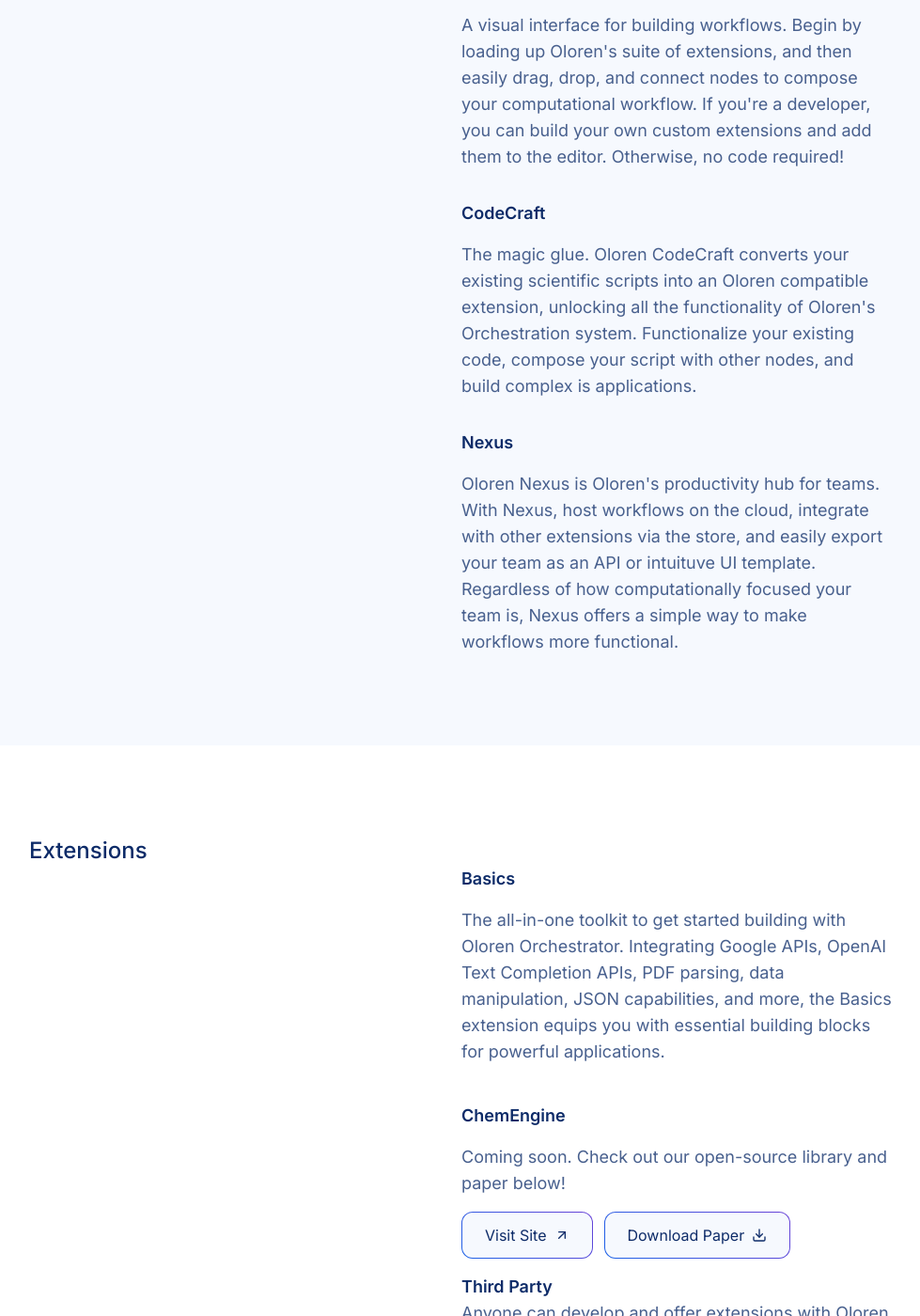
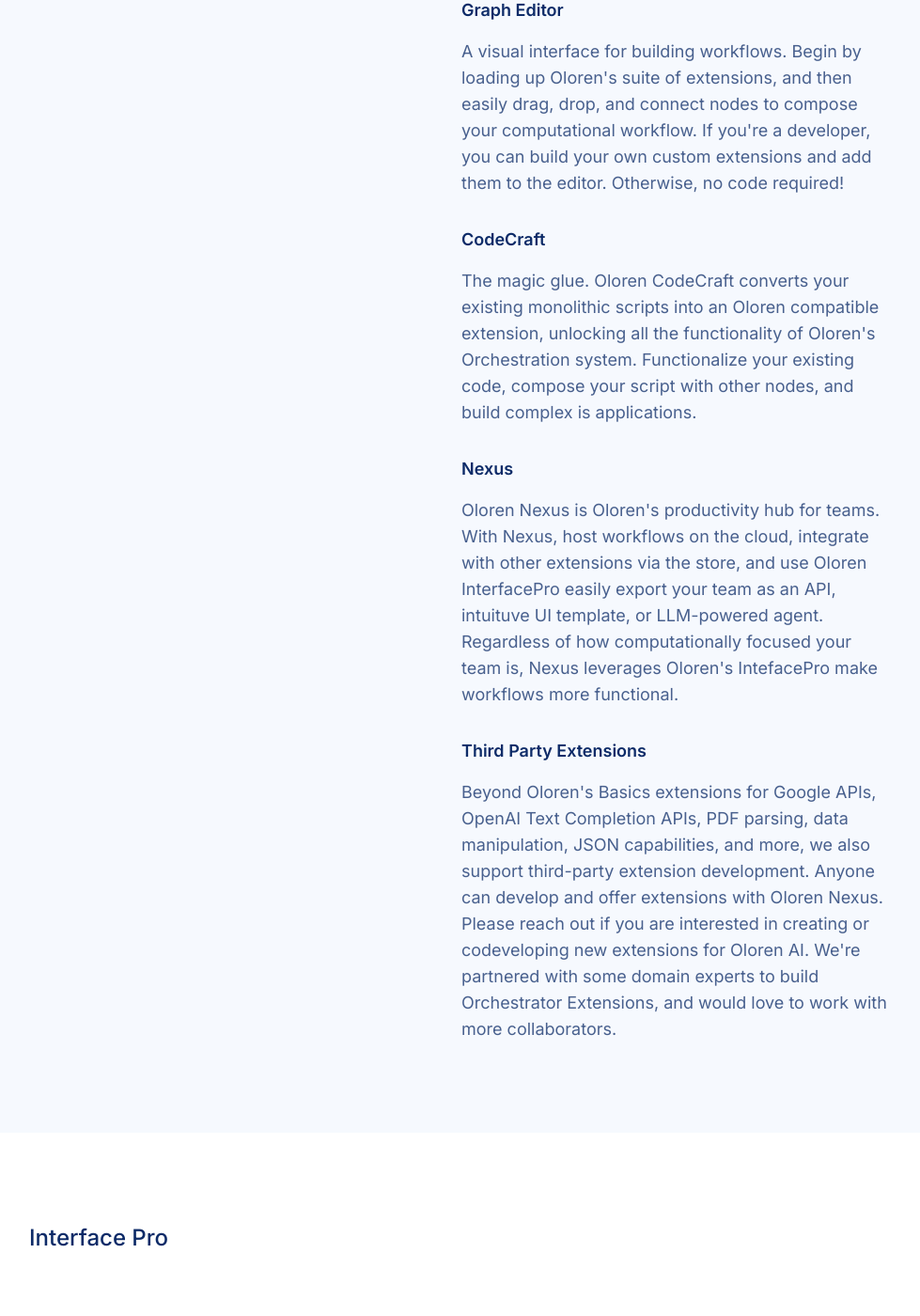
Before and after one commit to Oloren-AI/oloren-blog-site, a Jekyll site: the page built from index.html, in a window 1280 px wide and 1400 px high, scrolled down 1251 px. Shown: the whole window at 94% size, without its empty margins (149-1128 px from the left). Built offline with Jekyll 4.4.1, drawn with Linux system fonts in a browser that asks for light colours; some of the changed text lies outside the part shown.

Commit message:
new version of the copy

```diff
--- a/_includes/navbar-colored-bg.html
+++ b/_includes/navbar-colored-bg.html
@@ -9,4 +9,5 @@
 
   <a href="{{site.url}}/orchestrator.html">Orchestrator</a>
   <a href="{{site.url}}/interfacepro.html">Interface Pro</a>
+  <a href="{{site.url}}/agents.html">LLM Agents</a>
 </section>
--- a/_layouts/default.html
+++ b/_layouts/default.html
@@ -46,6 +46,7 @@
           >
             <a href="{{site.url}}/orchestrator.html">Orchestrator</a>
             <a href="{{site.url}}/interfacepro.html">Interface Pro</a>
+            <a href="{{site.url}}/agents.html">LLM Agents</a>
             <a href="mailto:contact@oloren.ai">Demo</a>
           </nav>
         </div>
@@ -64,6 +65,7 @@
         >
           <a href="{{site.url}}/orchestrator.html">Orchestrator</a>
           <a href="{{site.url}}/interfacepro.html">Interface Pro</a>
+          <a href="{{site.url}}/agents.html">LLM Agents</a>
           <a
             class="olorengradient h-fit w-fit rounded-xl p-px"
             href="mailto:contact@oloren.ai"
@@ -90,6 +92,7 @@
       >
         <a href="{{site.url}}/orchestrator.html">Orchestrator</a>
         <a href="{{site.url}}/interfacepro.html">Interface Pro</a>
+        <a href="{{site.url}}/agents.html">LLM Agents</a>
         <a href="mailto:contact@oloren.ai">Demo</a>
       </div>
 
--- /dev/null
+++ b/agents.html
@@ -0,0 +1,54 @@
+---
+title: LLM Agents
+layout: default
+---
+
+<section id="agents" class="h-fit w-full py-16 lg:py-24 flex flex-col items-center">
+    <div class="m-auto flex flex-col items-center w-full px-5 md:max-w-7xl lg:w-3/4">
+      <h2 class="text-2xl font-medium mb-4">Intelligent Oloren Agents</h2>
+      <p class="text-lg text-secondary text-center w-full max-w-lg">
+        Oloren Agents revolutionize organizational operations by harnessing the power of intelligent automation. As digital entities, Oloren Agents seamlessly collaborate with human teams, leverage the capabilities of Oloren Orchestrator, and offer a streamlined process for their creation and deployment. Oloren Agents enable rapid productization of your workflows.       </p>
+    </div>
+  </section>
+
+
+<section id="agent-employees" class="h-fit w-full bg-[#F6F9FE] py-16 lg:py-24">
+    <div class="m-auto flex w-full flex-col justify-between space-y-6 px-5 md:max-w-7xl lg:w-3/4 lg:flex-row">
+      <h2 class="text-2xl font-medium">Agents as Employees</h2>
+      <div class="text-lg text-secondary flex w-full flex-col space-y-6 lg:w-7/12">
+        <p>
+            Oloren Agents act as highly capable digital employees in a specific domain, driving automation and efficiency in your organization. These entities use your workflows and integrations to intelligently automate tasks. Oloren Agents can handle entire workflows, freeing up valuable human resources.         </p>
+      </div>
+    </div>
+</section>
+
+<section id="agents-orchestrator" class="h-fit w-full py-16 lg:py-24">
+    <div class="m-auto flex w-full flex-col justify-between space-y-6 px-5 md:max-w-7xl lg:w-3/4 lg:flex-row">
+      <h2 class="text-2xl font-medium">Agents and Orchestrator Superpowers</h2>
+      <p class="text-lg text-secondary flex w-full flex-col space-y-6 lg:w-7/12">
+        The combination of Oloren Agents with Oloren Orchestrator unlocks remarkable capabilities. Agents seamlessly integrate with Orchestrator's extensive toolkit, accessing workflows, functions, and extensions. This powerful synergy enables agents to perform complex tasks, handle intricate workflows, and interact with various systems and data sources.
+
+        The result is agents super connected to your ecosystem. Instead of agents that just telling you what to do, Oloren Agents simply can do it for you.
+      </p>
+    </div>
+</section>
+
+<section id="agent-creation" class="h-fit w-full bg-[#F6F9FE] py-16 lg:py-24">
+    <div class="m-auto flex w-full flex-col justify-between space-y-6 px-5 md:max-w-7xl lg:w-3/4 lg:flex-row">
+      <h2 class="text-2xl font-medium">Streamlined Agent Creation</h2>
+      <p class="text-lg text-secondary flex w-full flex-col space-y-6 lg:w-7/12">
+        Creating Oloren Agents is a straightforward process. With Oloren Nexus, anyone can design and export workflows as agents without extensive coding knowledge. The Oloren Nexus Agent Builder utilizes advanced AI language models and an adaptable interface, making it easy to deploy agents.
+
+        Oloren Agents leverage the network computation capabilities of Oloren Orchestrator to be super functional and the generative capabilities of Oloren InterfacePro to dynamically create custom UI. Once created, these agents can be easily integrated into existing workflows or sold as standalone products.
+            </p>
+    </div>
+</section><section id="elevate-interface-pro" class="h-fit w-full py-16 lg:py-24">
+    <div class="m-auto flex w-full flex-col justify-between space-y-6 px-5 md:max-w-7xl lg:w-3/4 lg:flex-row">
+      <h2 class="text-2xl font-medium">Oloren Agents are Powerful</h2>
+      <p class="text-lg text-secondary flex w-full flex-col space-y-6 lg:w-7/12">
+        Oloren Agents redefine automation and workforce augmentation. By leveraging the intelligence of these digital employees, organizations achieve higher levels of productivity, efficiency, and innovation.
+
+        Unleash the full potential of Oloren Agents by harnessing their synergy with Oloren Orchestrator. Combine the superpowers of agents and Orchestrator to automate complex tasks, streamline processes, and drive intelligent decision-making.
+            </p>
+    </div>
+</section>
--- a/index.html
+++ b/index.html
@@ -14,10 +14,10 @@
         </h1>
 
         <h2 class="w-full text-lg text-secondary lg:w-[73%]">
-          Science is a creative act that requires disciplined practice. Creativity is
+          Building is a creative act that requires disciplined practice. Creativity is
           <i>hard</i> - discipline is <i>structureable</i>. Oloren unlocks creativity by
-          engineering systems with composibility, stability, and usability in mind, letting
-          scientists focus on what they do best - science.
+          engineering systems with composibility, stability, and usability in mind, enabling
+          products to have far more capabilities beacuse of the deep infratstructure integration.
         </h2>
       </div>
       <div class="space-x-8">
@@ -52,7 +52,7 @@
         <div class="flex flex-col space-y-4">
           <h3 class="text-lg font-semibold">CodeCraft</h3>
           <p class="text-lg text-secondary">
-            The magic glue. Oloren CodeCraft converts your existing scientific scripts into an Oloren
+            The magic glue. Oloren CodeCraft converts your existing monolithic scripts into an Oloren
             compatible extension, unlocking all the functionality of Oloren's Orchestration system.
             Functionalize your existing code, compose your script with other nodes, and build complex is
             applications.
@@ -62,9 +62,20 @@
           <h3 class="text-lg font-semibold">Nexus</h3>
           <p class="text-lg text-secondary">
             Oloren Nexus is Oloren's productivity hub for teams. With Nexus, host workflows on the cloud, integrate
-            with other extensions via the store, and easily export your team as an API
-            or intuituve UI template. Regardless of how computationally focused your team is,
-            Nexus offers a simple way to make workflows more functional.
+            with other extensions via the store, and use Oloren InterfacePro easily export your team as an API,
+            intuituve UI template, or LLM-powered agent. Regardless of how computationally focused your team is,
+            Nexus leverages Oloren's IntefacePro make workflows more functional.
+          </p>
+        </div>
+        <div class="flex flex-col space-y-4">
+          <h3 class="text-lg font-semibold">Third Party Extensions</h3>
+          <p class="text-lg text-secondary">
+            Beyond Oloren's Basics extensions for Google APIs, OpenAI Text Completion APIs, PDF parsing, data manipulation,
+            JSON capabilities, and more, we also support third-party extension development.
+
+            Anyone can develop and offer extensions with Oloren Nexus. Please reach out if you are interested in creating or
+            codeveloping new extensions for Oloren AI. We're partnered with some domain experts to build
+            Orchestrator Extensions, and would love to work with more collaborators.
           </p>
         </div>
       </div>
@@ -76,63 +87,29 @@
       class="m-auto flex w-full flex-col justify-between space-y-8 px-5 md:max-w-7xl lg:w-3/4 lg:flex-row"
     >
       <div class="flex w-full flex-col space-y-3 lg:w-1/3">
-        <h2 class="text-2xl font-medium">Extensions</h2>
+        <h2 class="text-2xl font-medium">Interface Pro</h2>
       </div>
       <div
         class="flex w-full flex-col space-y-10 child:flex child:flex-col child:space-y-4 lg:w-1/2"
       >
         <div>
-          <h3 class="text-lg font-semibold">Basics</h3>
+          <h3 class="text-lg font-semibold"></h3>
           <p class="text-lg text-secondary">
-            The all-in-one toolkit to get started building with Oloren Orchestrator. Integrating
-            Google APIs, OpenAI Text Completion APIs, PDF parsing, data manipulation,
-            JSON capabilities, and more, the Basics extension equips you with essential building
-            blocks for powerful applications.
+
           </p>
         </div>
 
         <div>
-          <h3 class="text-lg font-semibold">ChemEngine</h3>
+          <h3 class="text-lg font-semibold"></h3>
           <p class="text-lg text-secondary">
-            <!-- ChemEngine is an open-source molecular property prediction library we developed
-            to deliver high-performance results on open benchmarks. It integrates seamlessly into
-            teams, provides visualizations for interpretability, offers AutoML for model selection, and
-            Powerpoint integration for sharing visualizations. When used with Oloren Orchestrator,
-            ChemEngine enables reproducible, interpretable, and high-performance property prediction workflows.
-             -->
-            Coming soon. Check out our open-source library and paper below!
+
           </p>
-          <div
-          class="flex flex-col space-y-2 child:h-fit child:w-fit child:rounded-xl lg:flex-row lg:items-center lg:space-y-0 lg:space-x-3"
-        >
-          <a
-            class="olorengradient p-px"
-            href="https://chemengine.org"
-            target="_blank"
-          >
-            <div class="outline-button flex flex-row rounded-[11px] bg-[#F6F9FE] px-6 py-3">
-              Visit Site
-              <i data-feather="arrow-up-right" class="pl-2"></i>
-            </div>
-          </a>
-          <a
-            class="olorengradient p-px"
-            href="https://chemrxiv.org/engage/chemrxiv/article-details/6350b9d186473a47d31a8492"
-            target="_blank"
-          >
-            <div class="outline-button flex flex-row rounded-[11px] bg-[#F6F9FE] px-6 py-3">
-              Download Paper
-              <i data-feather="download" class="pl-2"></i>
-            </div>
-          </a>
         </div>
 
         <div>
-          <h3 class="text-lg font-semibold">Third Party</h3>
+          <h3 class="text-lg font-semibold"></h3>
           <div class="mb-4">
             <p class="text-lg text-secondary">
-              Anyone can develop and offer extensions with Oloren Nexus. Please reach out if you are interested in creating or
-              codeveloping new extensions for Oloren AI.
             </p>
           </div>
           <div>
```
Also changed, not shown: interfacepro.html (+4 -4 lines), orchestrator.html (+8 -7 lines).
